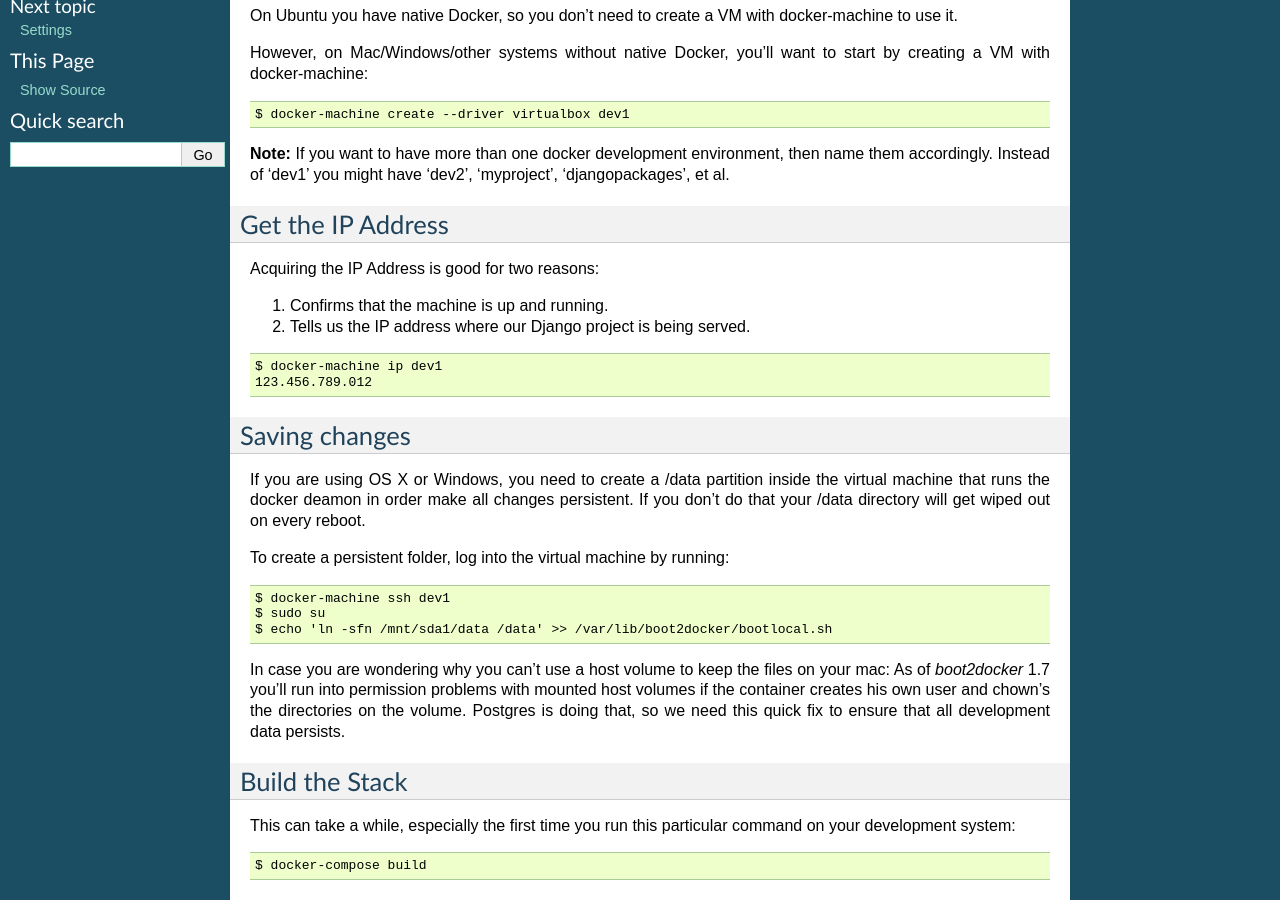
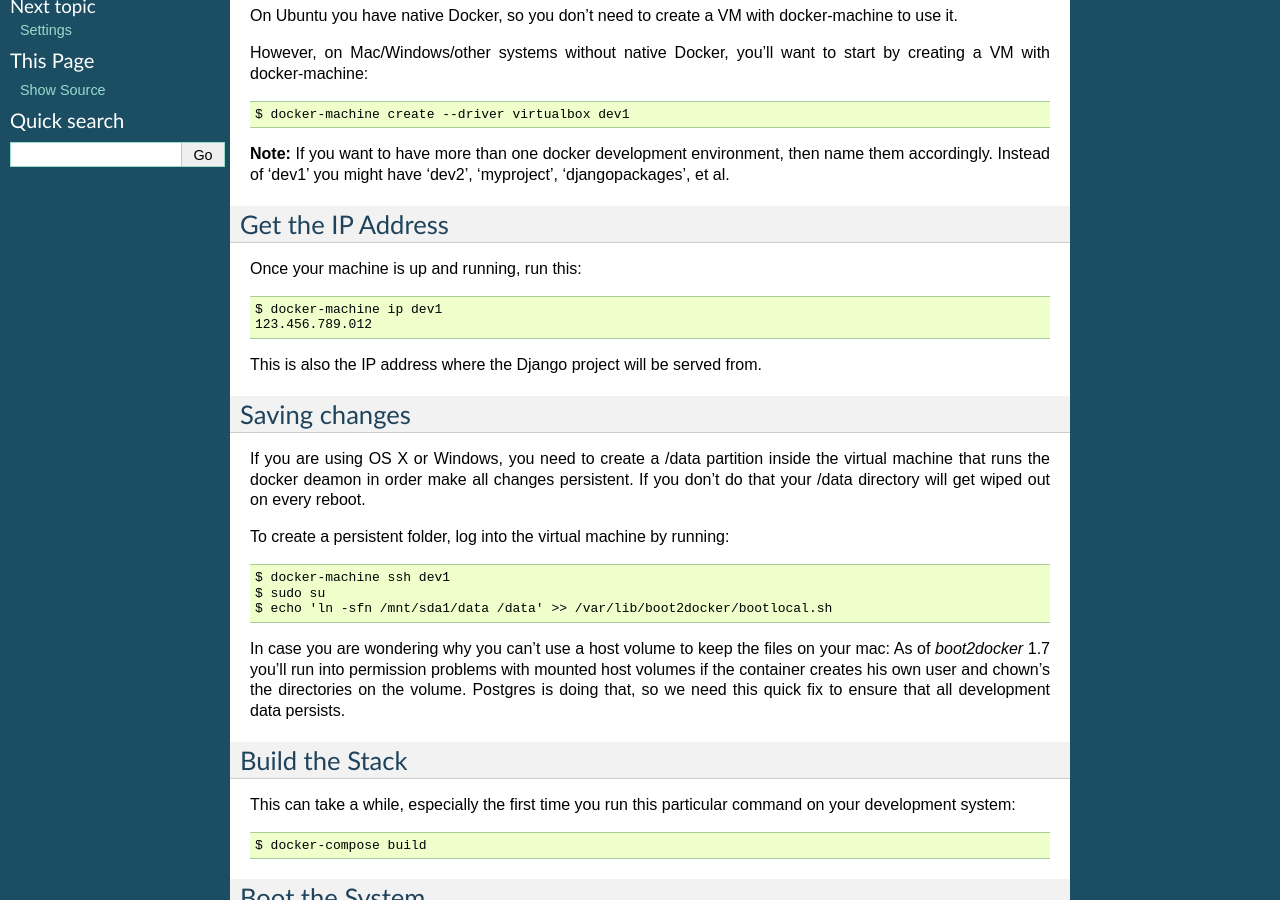
Before and after one commit to cookiecutter/cookiecutter-django, a Sphinx documentation site: the page built from docs/developing-locally-docker.rst, in a window 1280 px wide and 900 px high, scrolled down 430 px. Built offline with Sphinx 7.4.7, drawn with Linux system fonts in a browser that asks for light colours.

Commit message:
More simplification.

```diff
--- a/docs/developing-locally-docker.rst
+++ b/docs/developing-locally-docker.rst
@@ -36,15 +36,12 @@ name them accordingly. Instead of 'dev1' you might have 'dev2', 'myproject',
 Get the IP Address
 --------------------
 
-Acquiring the IP Address is good for two reasons:
-
-1. Confirms that the machine is up and running.
-2. Tells us the IP address where our Django project is being served.
-
-::
+Once your machine is up and running, run this::
 
     $ docker-machine ip dev1
     123.456.789.012
+
+This is also the IP address where the Django project will be served from.
 
 Saving changes
 --------------
@@ -53,14 +50,11 @@ If you are using OS X or Windows, you need to create a /data partition inside th
 virtual machine that runs the docker deamon in order make all changes persistent.
 If you don't do that your /data directory will get wiped out on every reboot.
 
-To create a persistent folder, log into the virtual machine by running:
-
-::
+To create a persistent folder, log into the virtual machine by running::
 
     $ docker-machine ssh dev1
     $ sudo su
     $ echo 'ln -sfn /mnt/sda1/data /data' >> /var/lib/boot2docker/bootlocal.sh
-
 
 In case you are wondering why you can't use a host volume to keep the files on
 your mac: As of `boot2docker` 1.7 you'll run into permission problems with mounted
```
